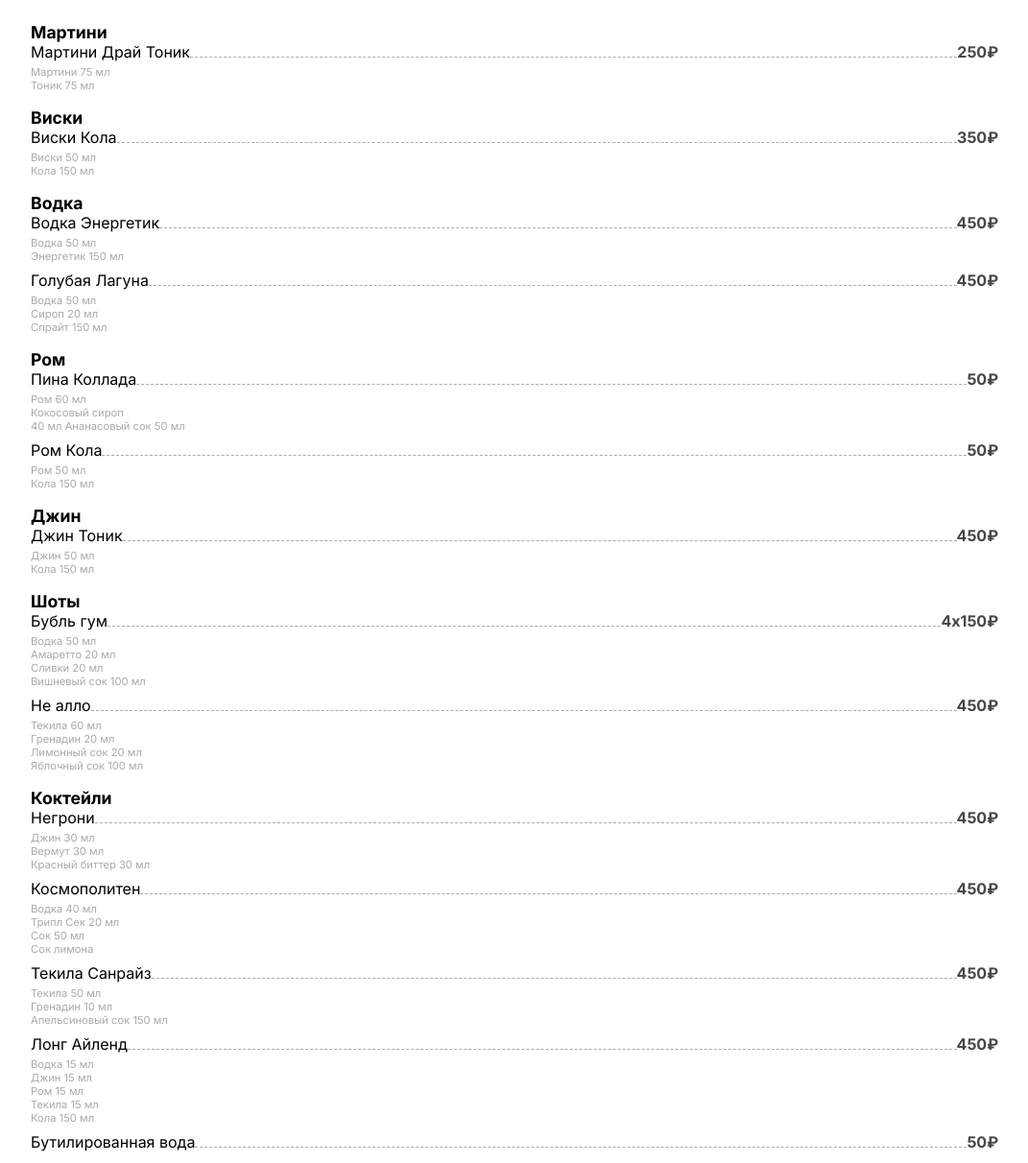
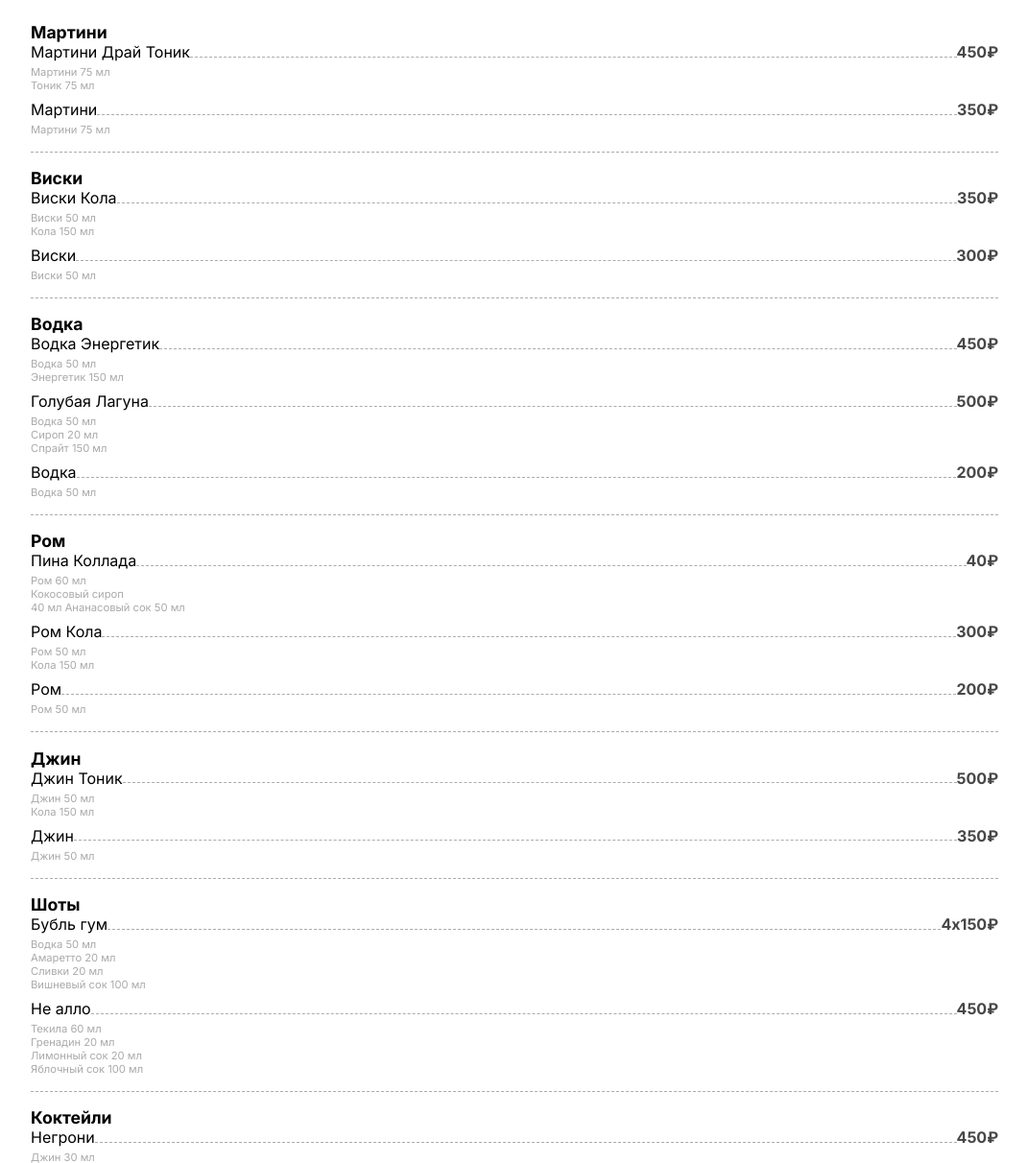
Before and after one commit to rolk5/rn, a plain HTML site: page index.html in a window 1280 px wide. Shown: the part 307-1519 px from the top of the page at 96% size, without its empty margins (104-1175 px from the left). Drawn offline with Linux system fonts and the light colour scheme.

Commit message:
Update index.html

```diff
--- a/index.html
+++ b/index.html
@@ -73,10 +73,19 @@
                                                 <p3>Мартини Драй Тоник</p3>
 
                                                 <hr>
-                                                <p4>250₽</p4>
+                                                <p4>450₽</p4>
                                             </div>
                                             <p6>Мартини 75 мл<br>
                                                 Тоник 75 мл</p6>
+
+
+                                            <div class="menu1">
+                                                <p3>Мартини</p3>
+                                                <hr>
+                                                <p4>350₽</p4>
+                                            </div>
+                                            <p6>Мартини 75 мл</p6>
+                                            <hr class="hr_pos">
                     </div>
 
                     <div class="sub_menu1">
@@ -88,10 +97,21 @@
                                             </div>
                                             <p6>Виски 50 мл<br>
                                                 Кола 150 мл</p6>
+
+                                                <div class="menu1">
+                                                    <p3>Виски</p3>
+                                                    <hr>
+                                                    <p4>300₽</p4>
+                                                </div>
+                                                <p6>Виски 50 мл</p6>
+                                                <hr class="hr_pos">
                     </div>
 
                     <div class="sub_menu1">
                         <p5>Водка</p5>
+
+
+
                                             <div class="menu1">
                                                 <p3>Водка Энергетик</p3>
                                                 <hr>
@@ -103,11 +123,20 @@
                                             <div class="menu1">
                                                 <p3>Голубая Лагуна</p3>
                                                 <hr>
-                                                <p4>450₽</p4>
+                                                <p4>500₽</p4>
                                             </div>
                                             <p6>Водка 50 мл<br>
                                                 Сироп 20 мл<br>
                                                 Спрайт 150 мл</p6>
+
+                                                <div class="menu1">
+                                                    <p3>Водка</p3>
+                                                    <hr>
+                                                    <p4>200₽</p4>
+                                                </div>
+                                                <p6>Водка 50 мл</p6>
+                                                <hr class="hr_pos">
+
                     </div>
 
                     <div class="sub_menu1">
@@ -115,7 +144,7 @@
                                             <div class="menu1">
                                                 <p3>Пина Коллада</p3>
                                                 <hr>
-                                                <p4>50₽</p4>
+                                                <p4>40₽</p4>
                                             </div>
                                             <p6>Ром 60 мл<br>
                                                 Кокосовый сироп<br>
@@ -124,10 +153,18 @@
                                             <div class="menu1">
                                                 <p3>Ром Кола</p3>
                                                 <hr>
-                                                <p4>50₽</p4>
+                                                <p4>300₽</p4>
                                             </div>
                                             <p6>Ром 50 мл<br>
                                                 Кола 150 мл</p6>
+
+                                                <div class="menu1">
+                                                    <p3>Ром</p3>
+                                                    <hr>
+                                                    <p4>200₽</p4>
+                                                </div>
+                                                <p6>Ром 50 мл</p6>
+                                                <hr class="hr_pos">
                     </div>
 
                     <div class="sub_menu1">
@@ -135,10 +172,19 @@
                                             <div class="menu1">
                                                 <p3>Джин Тоник</p3>
                                                 <hr>
-                                                <p4>450₽</p4>
+                                                <p4>500₽</p4>
                                             </div>
                                             <p6>Джин 50 мл<br>
                                                 Кола 150 мл</p6>
+
+                                                <div class="menu1">
+                                                    <p3>Джин</p3>
+                                                    <hr>
+                                                    <p4>350₽</p4>
+                                                </div>
+                                                <p6>Джин 50 мл</p6>
+
+                                                <hr class="hr_pos">
                     </div>
 
                     <div class="sub_menu1">
@@ -163,6 +209,7 @@
                                                 Гренадин 20 мл<br>
                                                 Лимонный сок 20 мл<br>
                                                 Яблочный сок 100 мл</p6>
+                                                <hr class="hr_pos">
                     </div>
 
                     <div class="sub_menu1">
@@ -179,7 +226,7 @@
                                             <div class="menu1">
                                                 <p3>Космополитен</p3>
                                                 <hr>
-                                                <p4>450₽</p4>
+                                                <p4>220₽</p4>
                                             </div>
                                             <p6>Водка 40 мл<br>
                                                 Трипл Сек 20 мл<br>
@@ -189,7 +236,7 @@
                                             <div class="menu1">
                                                 <p3>Текила Санрайз</p3>
                                                 <hr>
-                                                <p4>450₽</p4>
+                                                <p4>350₽</p4>
                                             </div>
                                             <p6>Текила 50 мл<br>
                                                 Гренадин 10 мл<br>
@@ -205,12 +252,14 @@
                                                 Ром 15 мл<br>
                                                 Текила 15 мл<br>
                                                 Кола 150 мл</p6>
+                                                <hr class="hr_pos">
 
                                             <div class="menu1">
-                                                <p3>Бутилированная вода</p3>
+                                                <p5>Бутилированная вода</p5>
                                                 <hr>
                                                 <p4>50₽</p4>
                                             </div>
+
 
 
 
@@ -247,8 +296,7 @@
 <!--Подвал-->
 <footer>
     <address>
-        <a href="https://yandex.ru/maps/-/CHeF62oL"
-        style="color: black;">
+        <a class="rn_location" href="https://yandex.ru/maps/-/CHeF62oL">
         Карла Маркса 92📍</a>
     </address>
 </footer>
```
